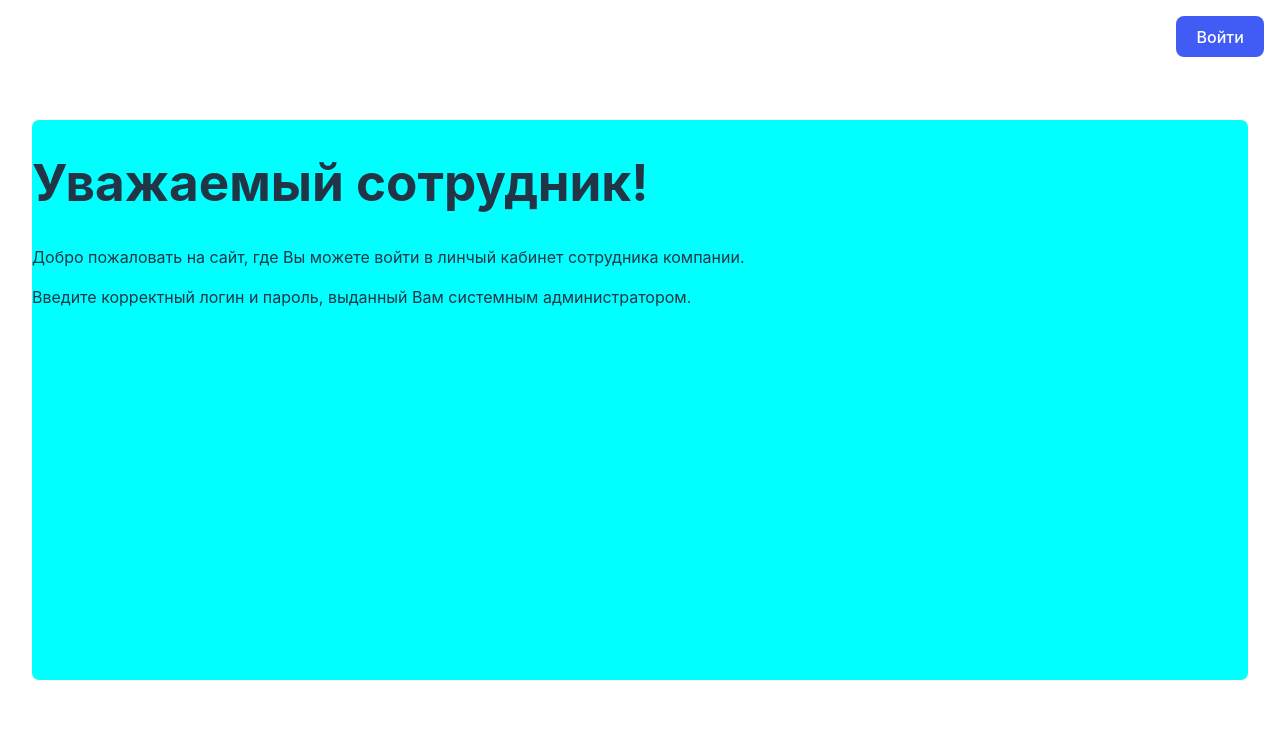
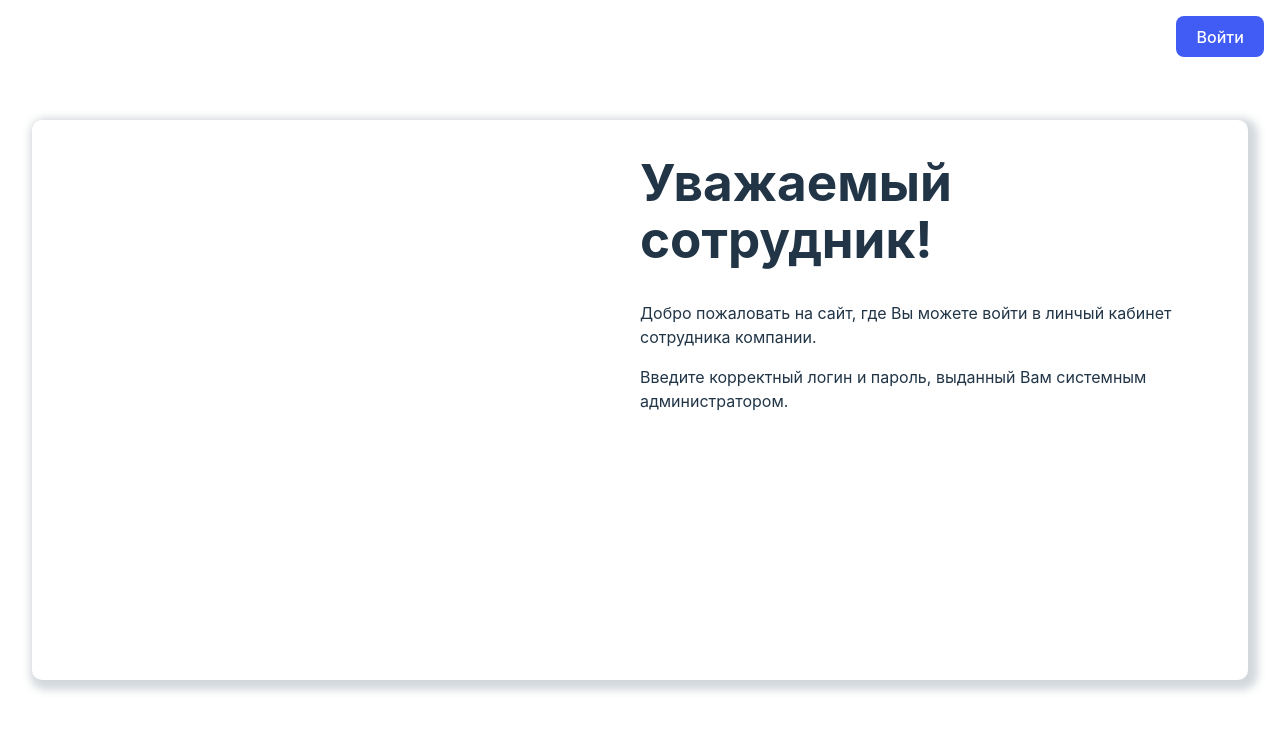
Before and after one commit to andrew-dot-exe/sirius-digital-hackathon, a React (Vite) app in the folder fired-forms-frontend/: page / in a window 1280 px wide. Shown: the top 732 px of the page. Built offline with nearby package versions, Linux system fonts and the light colour scheme.

Commit message:
update css

```diff
--- a/fired-forms-frontend/src/App.css
+++ b/fired-forms-frontend/src/App.css
@@ -10,11 +10,13 @@
   width: 95%;
   height: 70%;
   position: absolute;
-  background-color: aqua;
+  background-color: ;
   top: 50%;
   left: 50%;
   transform: translate(-50%, -50%);
-  border-radius: 7px;
-  grid-template-columns: 50% 50%;
-  grid-template-rows: repeat(2, 200px);
+  border-radius: 10px;
+  display: grid;
+  grid-template-columns: repeat(2, 50%);
+  justify-content: center;
+  box-shadow: 4px 4px 8px 6px rgba(34, 60, 80, 0.2);;
 }
```
